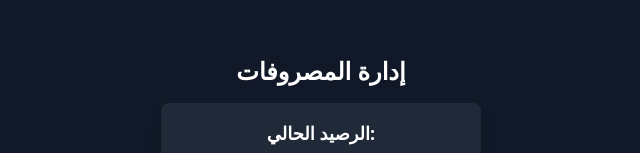
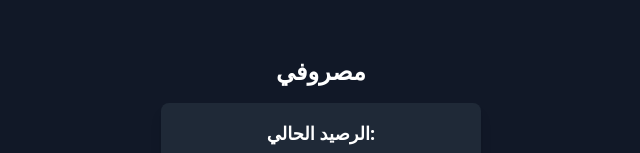
Before and after one commit to elpoppr/---, a plain HTML site: page index.html in a window 1280 px wide. Shown: the part 113-266 px from the top of the page, without its empty margins (319-959 px from the left). Drawn offline with nearby package versions, Linux system fonts and the light colour scheme.

Commit message:
Update index.html

```diff
--- a/index.html
+++ b/index.html
@@ -2,12 +2,12 @@
 <html lang="ar">
 <head>
     <meta name="viewport" content="width=device-width, initial-scale=1.0">
-    <title>إدارة المصروفات</title>
+    <title>مصروفي</title>
     <script src="https://cdn.tailwindcss.com"></script>
 </head>
 <body class="bg-gray-900 text-white flex flex-col items-center justify-center min-h-screen p-6">
 
-    <h1 class="text-2xl font-bold mb-4 text-center">إدارة المصروفات</h1>
+    <h1 class="text-2xl font-bold mb-4 text-center">مصروفي</h1>
 
     <!-- الرصيد الحالي -->
     <div class="bg-gray-800 p-4 rounded-lg shadow-lg text-center mb-4 w-full max-w-xs">
```
